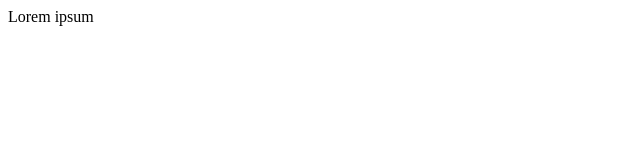
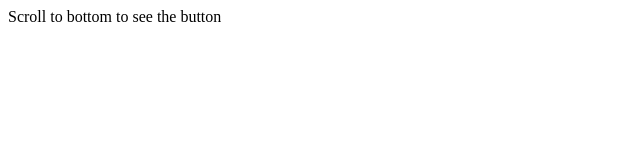
Before and after one commit to SrdjanMilic/Scroll-To-Top, a website: page index.html in a window 1280 px wide. Shown: the whole page, without its empty margins (0-640 px from the left). Drawn offline with Linux system fonts and the light colour scheme.

Commit message:
text update

```diff
--- a/index.html
+++ b/index.html
@@ -12,7 +12,7 @@
 
 <body>
   <main>
-    Lorem ipsum
+    Scroll to bottom to see the button
   </main>
   <img class="scroll-to-top" src="images/scroll-to-top.svg" alt="Scroll to top">
 </body>
```
